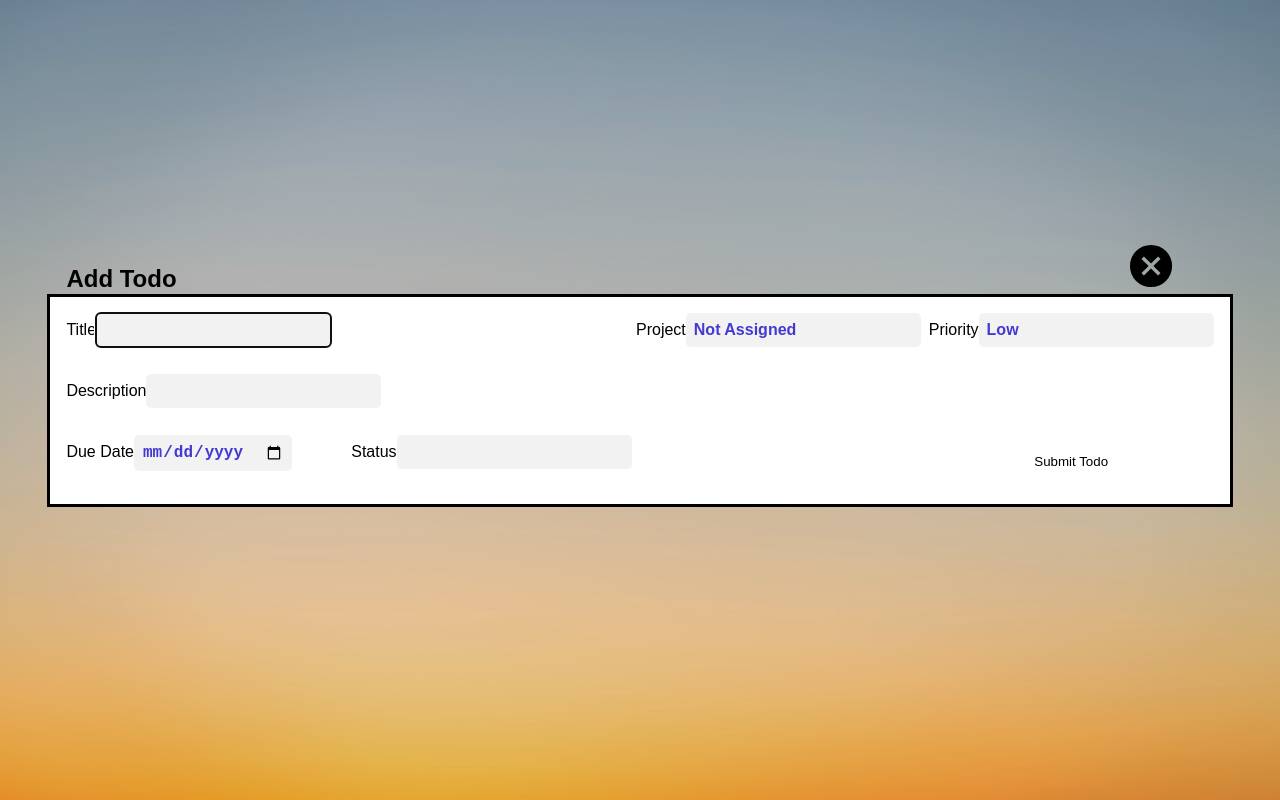
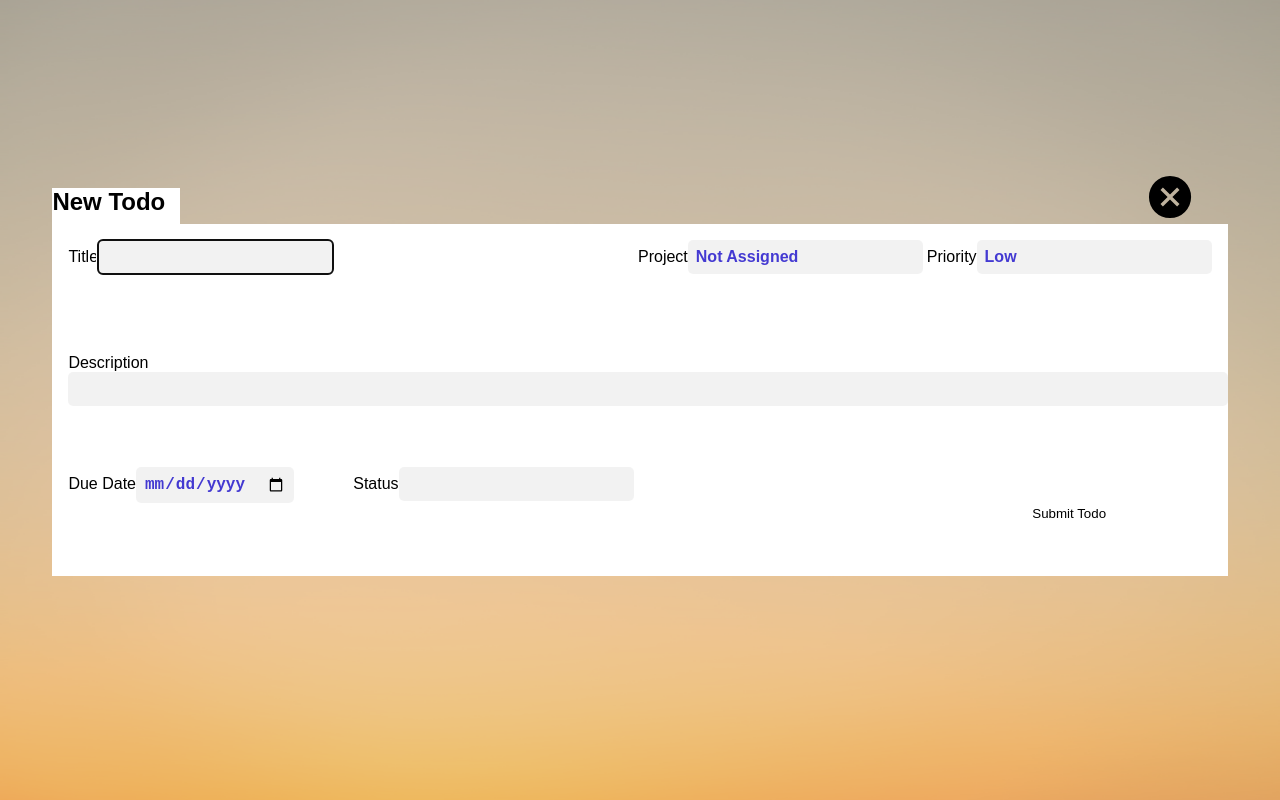
Before and after one commit to JustWaveThings/todo_project, a website built with webpack: page src/index.html in a window 1280 px wide. Both pictures are taken after a click on the button "Add Todo". Built offline with nearby package versions, Linux system fonts and the light colour scheme.

Commit message:
Continue styling modal

```diff
--- a/src/add_todo_popup/addTodoButton.js
+++ b/src/add_todo_popup/addTodoButton.js
@@ -6,12 +6,10 @@ export const addTodoButton = document.createElement('button');
 addTodoButton.textContent = 'Add Todo';
 addTodoButton.id = 'add-todo-button';
 addTodoButton.classList = 'add-todo-button';
-console.log(
-	'check for "todoDialog" with document.contains method',
-	document.contains(todoDialog)
-);
+
 addTodoButton.addEventListener('click', () => {
-	modal.style.display = 'grid';
+	modal.style.display = 'flex';
+	modal.style.justifyContent = 'center';
 	addTodoButton.style.display = 'none';
 	todoDialog.showModal();
 });
--- a/src/add_todo_popup/todo_dialog_form.js
+++ b/src/add_todo_popup/todo_dialog_form.js
@@ -9,10 +9,10 @@ export const todoList = [];
 const container = document.getElementById('content');
 export const todoDialog = document.createElement('dialog');
 todoDialog.id = 'modal';
+
 container.appendChild(todoDialog);
 
 const parent = document.getElementById('modal');
-console.log({ parent });
 
 export const form = document.createElement('form');
 form.id = 'todo-form';
@@ -20,7 +20,7 @@ form.method = 'dialog';
 parent.appendChild(form);
 
 const title = document.createElement('title');
-title.textContent = 'Add Todo';
+title.textContent = 'New Todo';
 title.style.display = 'block';
 title.id = 'todo-title';
 form.appendChild(title);
--- a/src/style.css
+++ b/src/style.css
@@ -47,6 +47,8 @@ body{
   color: rgba(19, 6, 200, 0.784)
 }
 
+
+
 /* reorganize the todo view order to be more intuitive */
 .todo-container :nth-child(1),
 .todo-container :nth-child(1)+* {
@@ -81,30 +83,47 @@ body{
 #todo-form{
   display: grid;
   grid-template-columns: repeat(3, 1fr);
-  grid-template-rows: repeat(3, 1fr);
-  grid-gap: .5rem;
+  grid-template-rows: 1fr, 4fr, 1fr;
+  grid-gap: .25rem;
 }
 
 #modal{
   overflow: visible;
+  height: 40vh;
+  border: none;
+}
+
+#modal::backdrop{
+  background: burlywood;
+  opacity: .5;
 }
 
 #Cancel-Todo{
-  grid-area: 1 / 5 / 1 / 5;
   position: relative;
-  top: -4.5rem;
-  left: 5rem;
+  height: 40%;
+  width: 30%;
+  top: -4.25rem;
+  left: 12.5rem;
   background-color: rgba(0,0,0, 0);
   border: none;
+}
+#Cancel-Todo:hover{
+  cursor: pointer;
+  background-color: red;
+  color: white;
 }
 
 #todo-title{
   position: relative;
-  top: -3rem;
+  height: 3rem;
+  width: 10vw;
+  top: -3.25rem;
+  left: -1rem;
   font-size: 1.5rem;
   font-weight: 700;
   font-family: 'Source Sans Pro',
     sans-serif;
+  background-color: white;
 }
 
 #title-label, #title-input, #todo-title{
@@ -116,7 +135,8 @@ body{
 }
 
 #priority-label,
-#priority-input {
+#priority-input,
+#Cancel-Todo {
   grid-area: 1 / 5 / 2 / 6;
 }
 
@@ -124,7 +144,11 @@ body{
 #description-label,
 #description-input {
   grid-area: 2 / 1 / 3 / 6;
+  width: 100%;
+
 }
+
+
 
 #due-date-label,
 #due-date-input {
@@ -142,6 +166,12 @@ body{
   border: none;
 }
 
+#Submit-Todo:hover{
+  cursor: pointer;
+  background-color: green;
+  color: white;
+}
+
 input {
   border: none;
   border-radius: 5px;
--- a/webpack.config.js
+++ b/webpack.config.js
@@ -20,7 +20,10 @@ module.exports = {
 		new HtmlWebpackPlugin({
 			title: 'ToDo App',
 			template: './src/index.html',
-			favicon: './src/icons/icons8-todo-list-24.png',
+			favicon: path.resolve(
+				__dirname,
+				'./src/icons/icons8-todo-list-24.png'
+			),
 		}),
 	],
 	module: {
```
